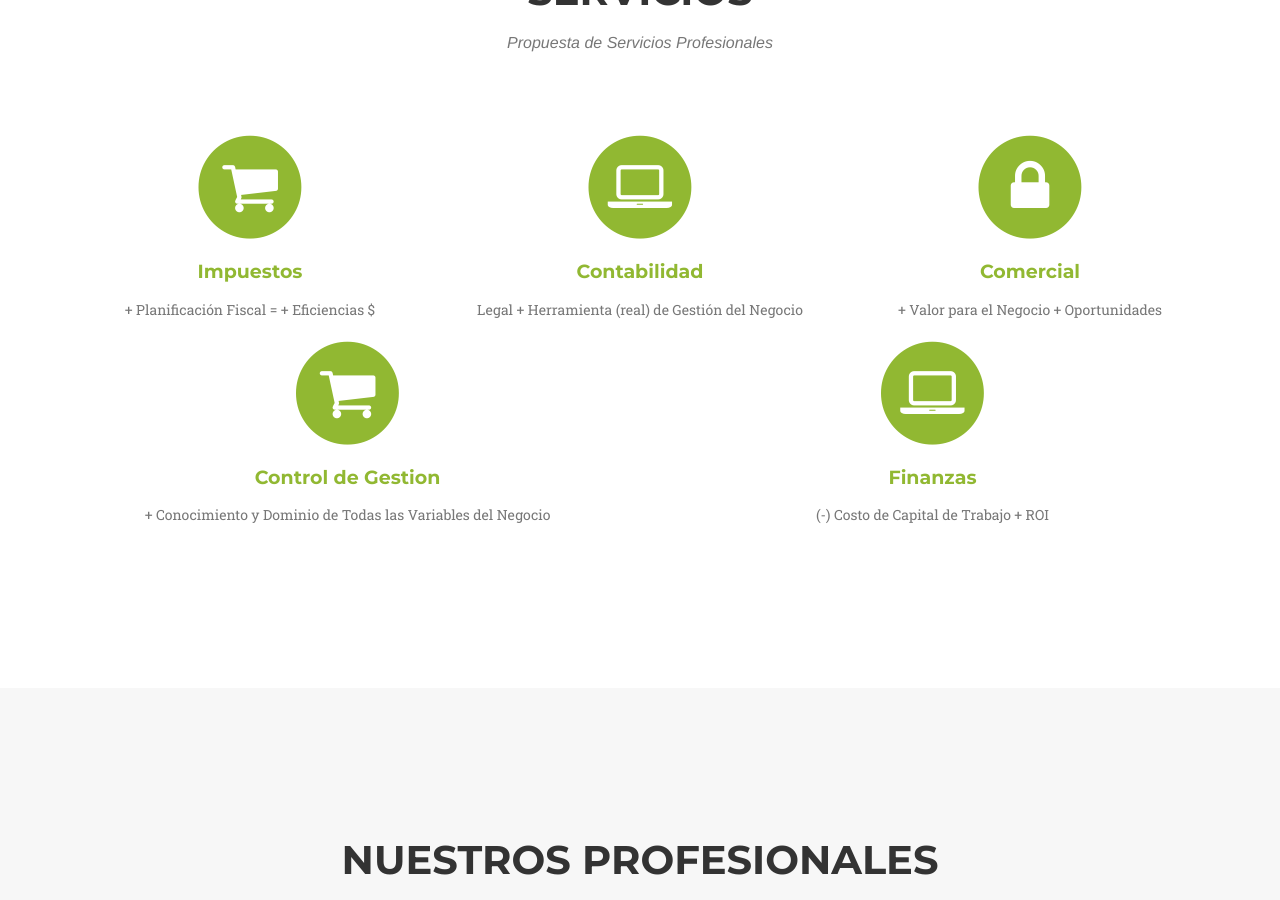
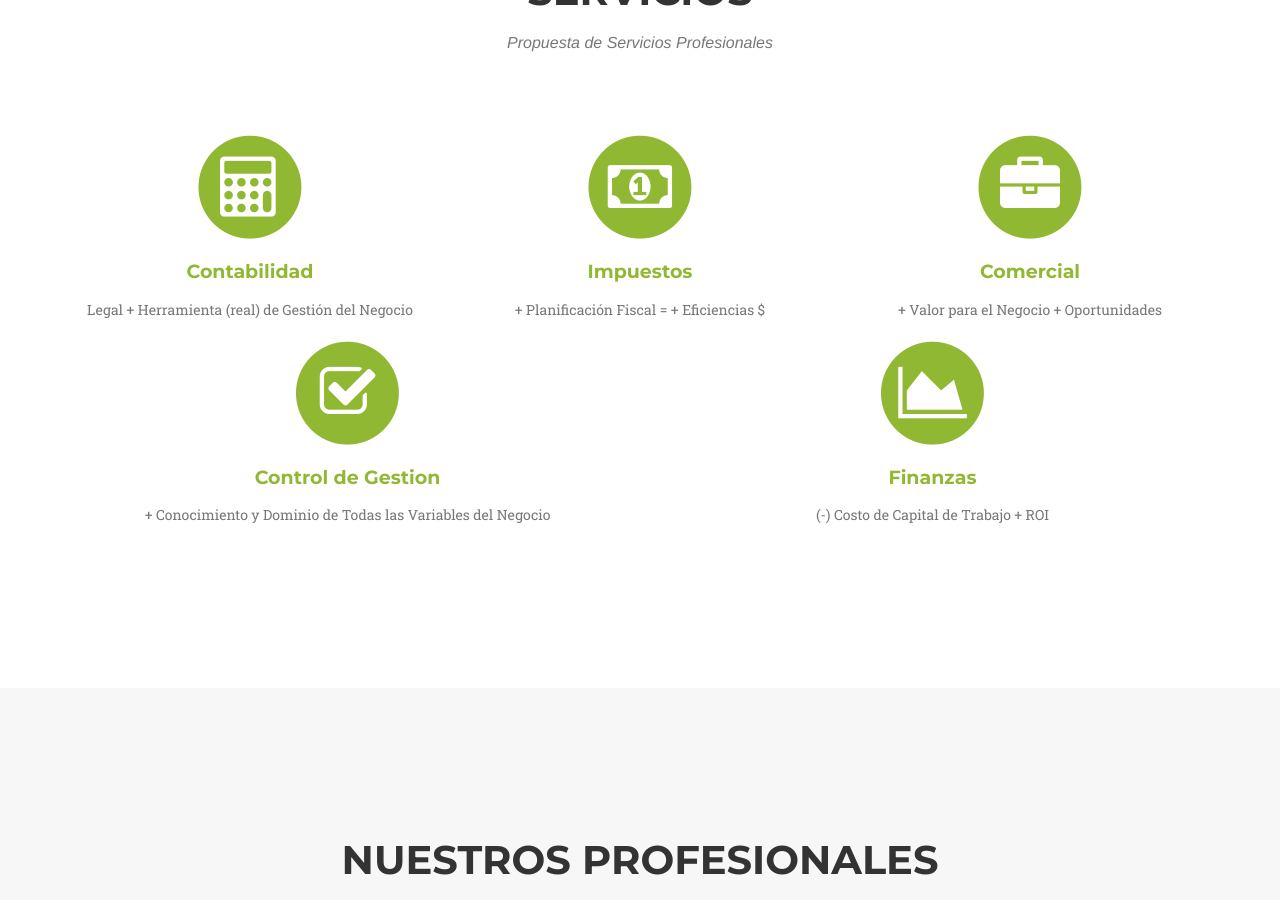
Before and after one commit to cfrconsultores/cfrconsultores.github.io, a Jekyll site: the page built from index.html, in a window 1280 px wide and 900 px high, scrolled down 1999 px. Built offline with Jekyll 4.4.1, drawn with Linux system fonts in a browser that asks for light colours; nearby versions of some CDN libraries; some web fonts are replaced.

Commit message:
nuevos iconos para los servicios

```diff
--- a/_includes/services.html
+++ b/_includes/services.html
@@ -9,30 +9,30 @@
             </div>
             <div class="row text-center">
                 <div class="col-md-4">
+                  <a href="/servicios#contabilidad">
+                    <span class="fa-stack fa-4x">
+                        <i class="fa fa-circle fa-stack-2x text-primary"></i>
+                        <i class="fa fa-calculator fa-stack-1x fa-inverse"></i>
+                    </span>
+                    <h4 class="service-heading">Contabilidad</h4>
+                    <p class="text-muted">Legal + Herramienta (real) de Gestión del Negocio</p>
+                  </a>
+                </div>
+                <div class="col-md-4">
                   <a href="/servicios#impuestos">
                     <span class="fa-stack fa-4x">
                         <i class="fa fa-circle fa-stack-2x text-primary"></i>
-                        <i class="fa fa-shopping-cart fa-stack-1x fa-inverse"></i>
+                        <i class="fa fa-money fa-stack-1x fa-inverse"></i>
                     </span>
                     <h4 class="service-heading">Impuestos</h4>
                     <p class="text-muted">+ Planificación Fiscal = + Eficiencias $</p>
                   </a>
                 </div>
                 <div class="col-md-4">
-                  <a href="/servicios#contabilidad">
-                    <span class="fa-stack fa-4x">
-                        <i class="fa fa-circle fa-stack-2x text-primary"></i>
-                        <i class="fa fa-laptop fa-stack-1x fa-inverse"></i>
-                    </span>
-                    <h4 class="service-heading">Contabilidad</h4>
-                    <p class="text-muted">Legal + Herramienta (real) de Gestión del Negocio</p>
-                  </a>
-                </div>
-                <div class="col-md-4">
                   <a href="/servicios#comercial">
                     <span class="fa-stack fa-4x">
                         <i class="fa fa-circle fa-stack-2x text-primary"></i>
-                        <i class="fa fa-lock fa-stack-1x fa-inverse"></i>
+                        <i class="fa fa-briefcase fa-stack-1x fa-inverse"></i>
                     </span>
                     <h4 class="service-heading">Comercial</h4>
                     <p class="text-muted">+ Valor para el Negocio + Oportunidades</p>
@@ -44,7 +44,7 @@
                   <a href="/servicios#control-de-gestin">
                     <span class="fa-stack fa-4x">
                         <i class="fa fa-circle fa-stack-2x text-primary"></i>
-                        <i class="fa fa-shopping-cart fa-stack-1x fa-inverse"></i>
+                        <i class="fa fa-check-square-o fa-stack-1x fa-inverse"></i>
                     </span>
                     <h4 class="service-heading">Control de Gestion</h4>
                     <p class="text-muted">+ Conocimiento y Dominio de Todas las Variables del Negocio</p>
@@ -54,7 +54,7 @@
                   <a href="/servicios#finanzas">
                     <span class="fa-stack fa-4x">
                         <i class="fa fa-circle fa-stack-2x text-primary"></i>
-                        <i class="fa fa-laptop fa-stack-1x fa-inverse"></i>
+                        <i class="fa fa-area-chart fa-stack-1x fa-inverse"></i>
                     </span>
                     <h4 class="service-heading">Finanzas</h4>
                     <p class="text-muted">(-) Costo de Capital de Trabajo + ROI</p>
```
